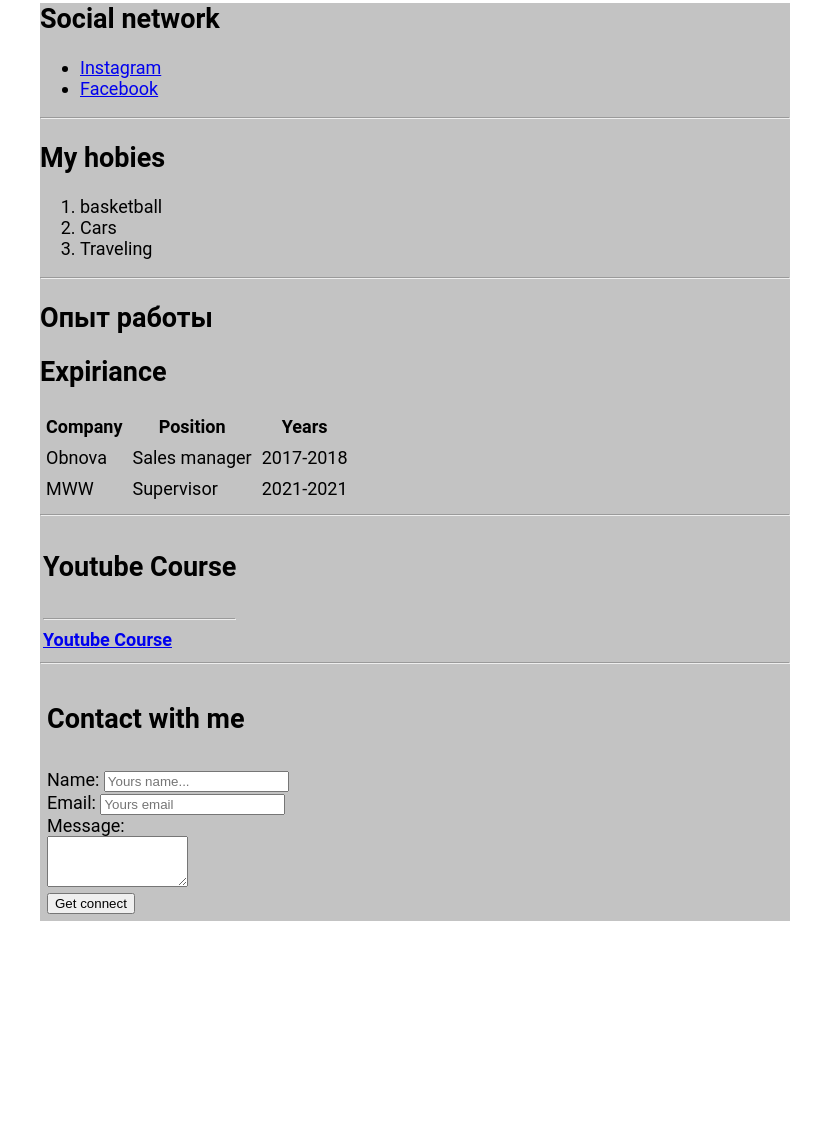
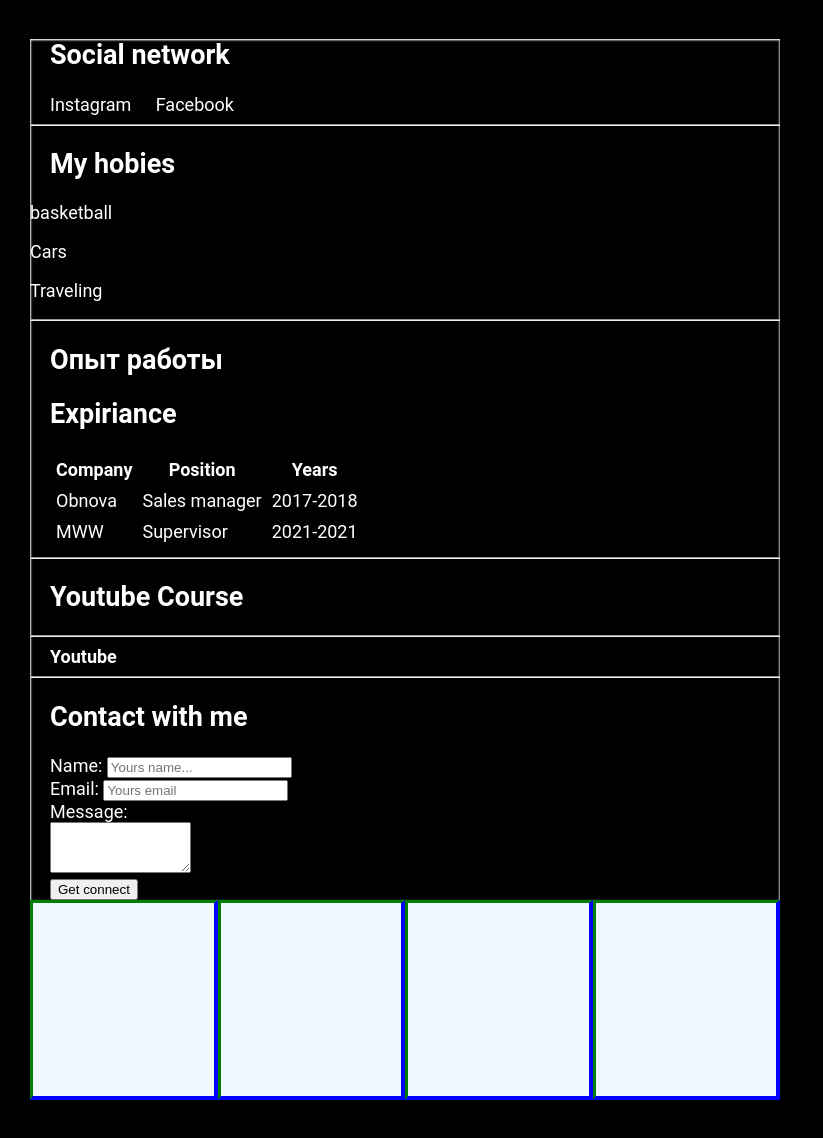
Before and after one commit to LexStorozhuk/Personal-Pg-by-Youtube, a plain HTML site: page PP1.html in a window 1280 px wide. Shown: the part 388-1526 px from the top of the page, without its empty margins (0-823 px from the left). Before the commit the page ends 1317 px from the top, so only its background shows below. Drawn offline with Linux system fonts and the light colour scheme; a web font is replaced by a local one.

Commit message:
upgraded

```diff
--- a/PP.html
+++ b/PP1.html
@@ -4,45 +4,27 @@
     <meta charset="UTF-8" />
     <meta http-equiv="X-UA-Compatible" content="IE=edge" />
     <meta name="viewport" content="width=device-width, initial-scale=1.0" />
-    <title>Vladilen CV</title>
+    <title>Oleksandr CV</title>
     <link rel="stylesheet" href="https://use.typekit.net/dar3uii.css" />
     <link rel="apple-touch-icon" sizes="180x180" href="/apple-touch-icon.png" />
     <link rel="icon" type="image/png" sizes="32x32" href="/favicon-32x32.png" />
     <link rel="icon" type="image/png" sizes="16x16" href="/favicon-16x16.png" />
     <link rel="manifest" href="/site.webmanifest" />
-    <style>
-      .avatar {
-        border-radius: 20%;
-        float: left;
-        width: 250px;
-        box-shadow: -10px -2px 20px;
-      }
-      .info p {
-        color: rgba(22, 22, 22, 0.523);
-        font-style: italic;
-        font-weight: bold;
-        text-decoration: none;
-        /* text-transform: capitalize; */
-        /* letter-spacing: 5px; */
-        /* word-spacing: 40px; */
-      }
-      .container {
-        max-width: 750px;
-        background: rgba(164, 164, 164, 0.655);
-      }
-    </style>
+    <link rel="stylesheet" href="style.css" />
   </head>
   <body
+    class="style"
     style="
-      margin-left: 40px;
+      margin-left: 30px;
+      color: white;
       font-family: roboto, sans-serif;
       font-weight: 400;
       font-style: normal;
       font-size: large;
+      background-color: black;
     "
-    background:black
   >
-    <div class="info">
+    <div class="info" style="max-width: 750px">
       <img
         src="my photo.jpg"
         width="200"
@@ -51,43 +33,35 @@
         style="margin-right: 30px; margin-top: 20px"
       />
       <h1 style="margin-top: 10px" class="">Oleksandr storozhuk</h1>
-      <p style="margin-top: 110px">
-        <em
-          >I'm study Frontend development
-          <strong> on Youtube chanal</strong></em
-        >
+      <p style="margin-top: 20px">
+        <em>
+          I'm study Frontend development
+          <strong> on Youtube chanal</strong>
+        </em>
       </p>
       <p>I love study, programming, basketball</p>
     </div>
-    <div></div>
-
     <br />
     <div class="container" style="margin-top: 130px">
       <h2>Social network</h2>
-      <ul>
-        <li>
-          <a href="https://instagram.com/vladilen.minin" target="_blank"
+      <a href="https://www.instagram.com/lex_storozhuk" target="_blank"
         >Instagram</a
       >
-        </li>
-        <li>
-          <a target="_blank" href="https://t.me/js_by_vladilen">Facebook</a>
-        </li>
-      </ul>
+      <a target="_blank" href="https://www.facebook.com/alex.storozhuk.75"
+        >Facebook</a
+      >
 
       <hr />
 
       <h2>My hobies</h2>
-      <ol>
-        <li>basketball</li>
-        <li>Cars</li>
-        <li>Traveling</li>
-      </ol>
+        <p>basketball</p>
+        <p>Cars</p>
+        <p>Traveling</p>
 
       <hr />
 
       <h2>Опыт работы</h2>
-      <table cellpadding="4" class="mx-3">
+      <table cellpadding="4" style="margin-left: 20px">
         <h2 class="mx-3">Expiriance</h2>
         <tr>
           <th>Company</th>
@@ -107,35 +81,17 @@
       </table>
 
       <hr />
-      <table class="mx-3">
-        <tr>
-          <td>
-            <h2 class="">Youtube Course</h2>
-          </td>
-        </tr>
-        <tr>
-          <td>
+            <h2 >Youtube Course</h2>
             <hr />
             <a
             href="https://www.youtube.com/watch?v=SpCUuyZZTp8"
             target="_blank"
-              class="btn btn-danger"
             >
-              <strong>Youtube Course</strong>
+            <strong>Youtube</strong>
           </a>
-          </td>
-        </tr>
-      </table>
     <hr />
-      <table class="mx-3" cellpadding="5">
-        <tr>
-          <td>
     <h2>Contact with me</h2>
-          </td>
-        </tr>
-        <tr>
-          <td>
-            <form action="/">
+      <div style="margin-left: 20px;">
               <label for="name">Name:</label>
               <input type="text" id="name" placeholder="Yours name..." />
 
@@ -153,10 +109,17 @@
               <br />
 
               <input type="submit" value="Get connect" />
-            </form>
+            </div>
           </td>
         </tr>
       </table>
+      <div class="boxer">
+        <div></div>
+        <div></div>
+        <div></div>
+        <div></div>
       </div>
+    </div>
+    <div style="margin-top: 500px"></div>
   </body>
 </html>
--- /dev/null
+++ b/style.css
@@ -0,0 +1,56 @@
+.avatar {
+  border-radius: 20%;
+  float: left;
+  width: 250px;
+  box-shadow: 0px 0px 5px rgb(248, 251, 252),
+    0px 0px 5px rgba(254, 254, 253, 0.689);
+}
+.info p {
+  color: white;
+  font-style: italic;
+  font-weight: ;
+  text-decoration: none;
+  font-size: 30px;
+  /* text-transform: capitalize; */
+  /* letter-spacing: 5px; */
+  /* word-spacing: 40px; */
+}
+a {
+  color: white;
+  text-decoration: none;
+  margin-left: 20px;
+}
+.container {
+  max-width: 750px;
+  background: black;
+  box-shadow: inset 1px 1px 2px rgb(240, 243, 244),
+    inset -1px 1px 2px rgba(255, 255, 255, 0.689);
+}
+.style h2 {
+  margin-left: 20px;
+}
+.boxer > div {
+  width: 25%;
+  float: left;
+  height: 200px;
+  background-color: aliceblue;
+  border: 3px green solid;
+  border-right-color: blue;
+  border-right-width: 4px;
+  border-bottom-color: blue;
+  border-bottom-width: 4px;
+  box-sizing: border-box;
+}
+a:active {
+  color: blue;
+}
+a:visited {
+  color: orangered;
+}
+a:hover {
+  text-decoration: underline;
+}
+input:focus,
+textarea:focus {
+  outline: 2px solid rgb(61, 190, 234);
+}
```
Lines whose indentation alone changed are shown as unchanged.
